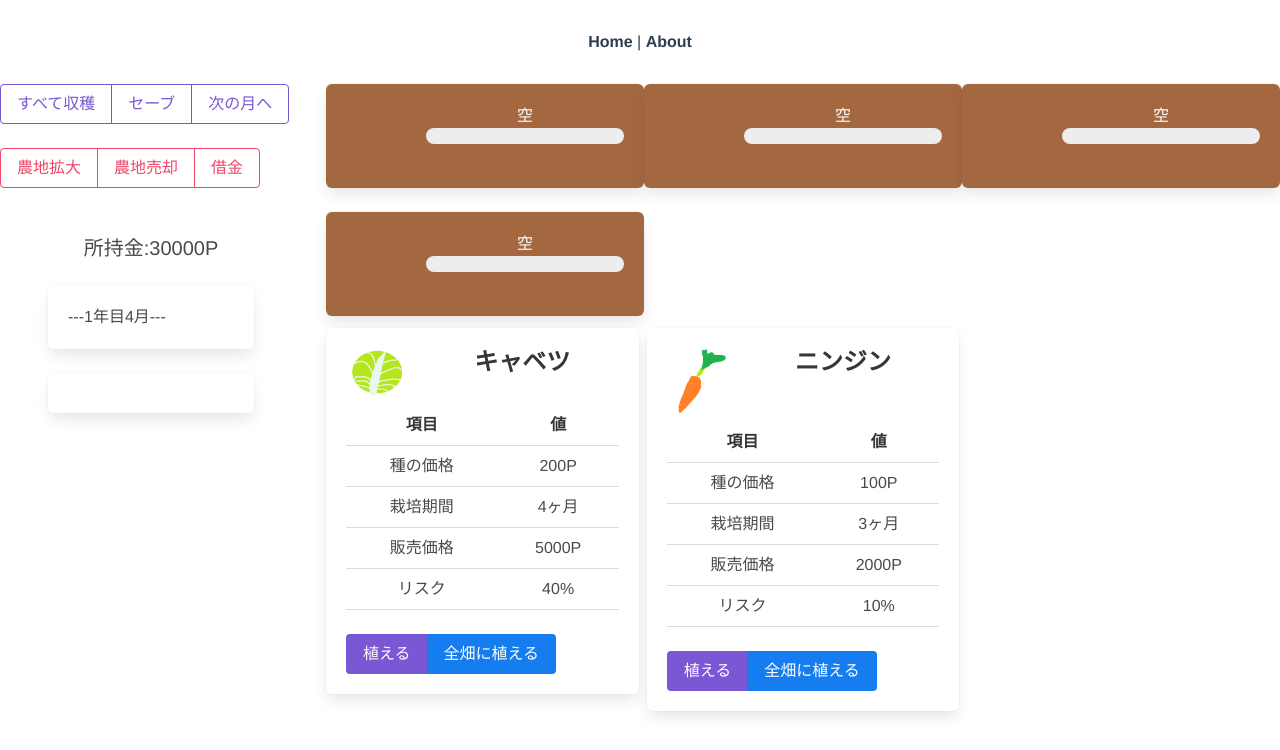
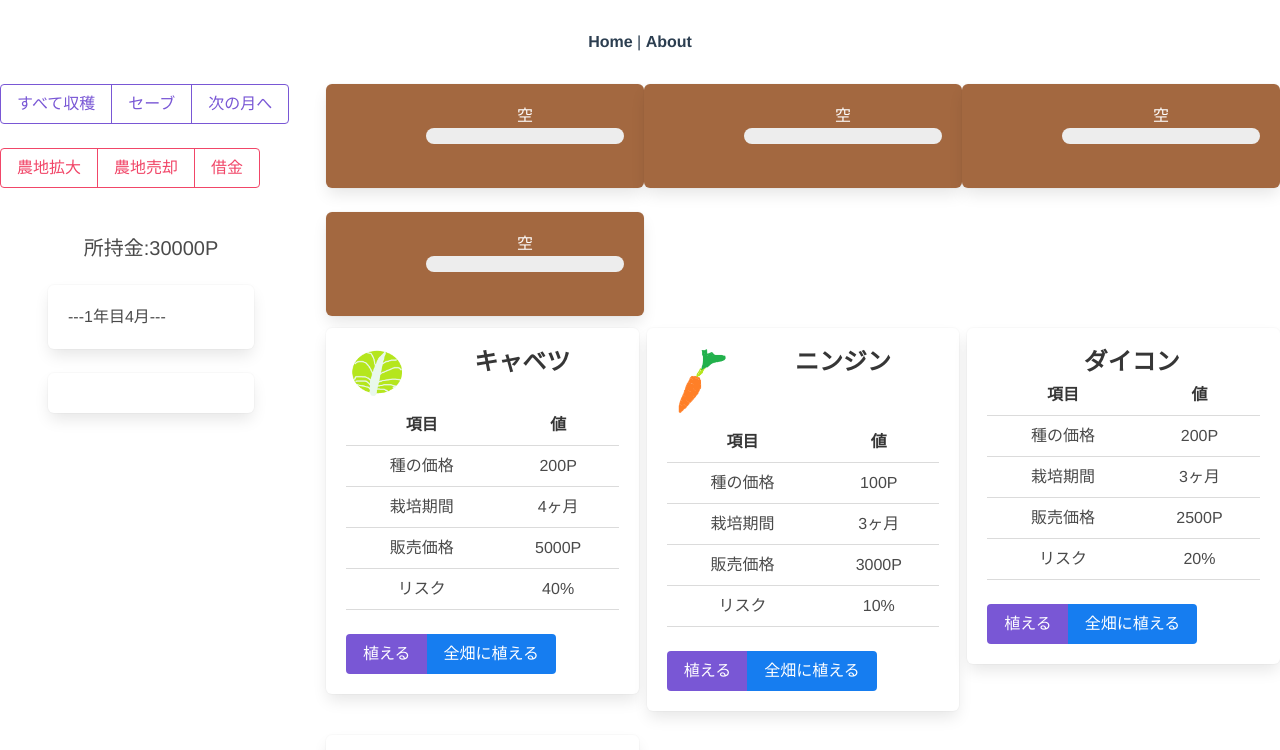
Before and after one commit to pb10001/economic-game, a Vue app in the folder frontend/: page /agriculture in a window 1280 px wide. Shown: the top 750 px of the page. Built offline with nearby package versions, Linux system fonts and the light colour scheme.

Commit message:
Add experimental veges

```diff
--- a/frontend/src/agriculture.ts
+++ b/frontend/src/agriculture.ts
@@ -26,8 +26,10 @@ const agriculture = {
       minus: false,
       vegetables: {
         cabbage: new Vegetable('キャベツ', [3, 4, 5, 6], 4, 0.4, 200, 5000, '/img/cabbage.png'),
-        carrot: new Vegetable('ニンジン', [4, 5, 6, 7], 3, 0.1, 100, 2000, '/img/carrot.png'),
+        carrot: new Vegetable('ニンジン', [4, 5, 6, 7], 3, 0.1, 100, 3000, '/img/carrot.png'),
         onion: new Vegetable('タマネギ', [11, 12], 6, 0.2, 300, 6000, '/img/onion.png'),
+        daikon: new Vegetable('ダイコン', [3, 4, 8, 9], 3, 0.2, 200, 2500),
+        spinach: new Vegetable('ホウレンソウ', [3, 4, 9, 10], 1, 0.5, 100, 2000),
       },
       fields: [
         new FieldModel(1),
```
